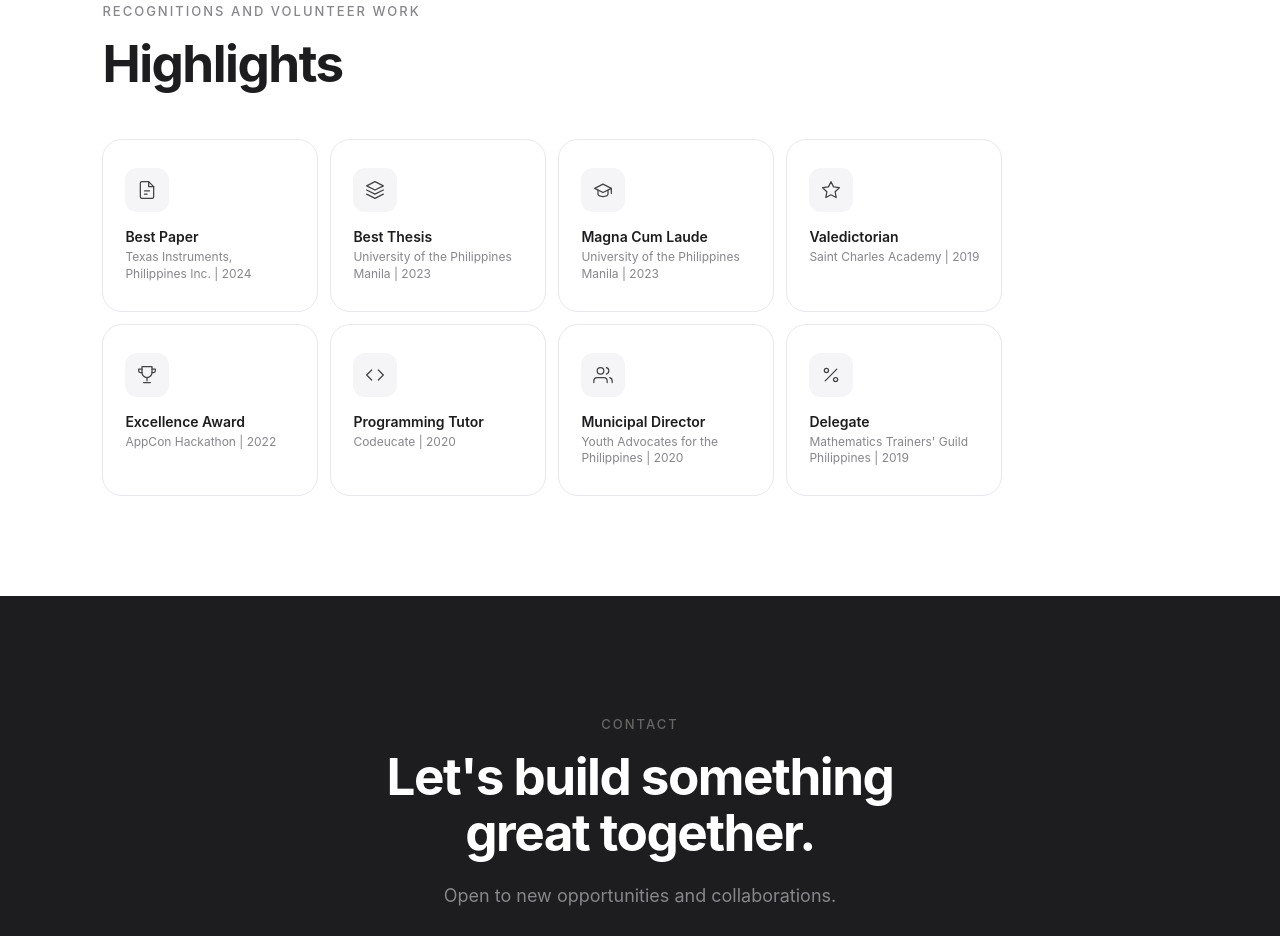
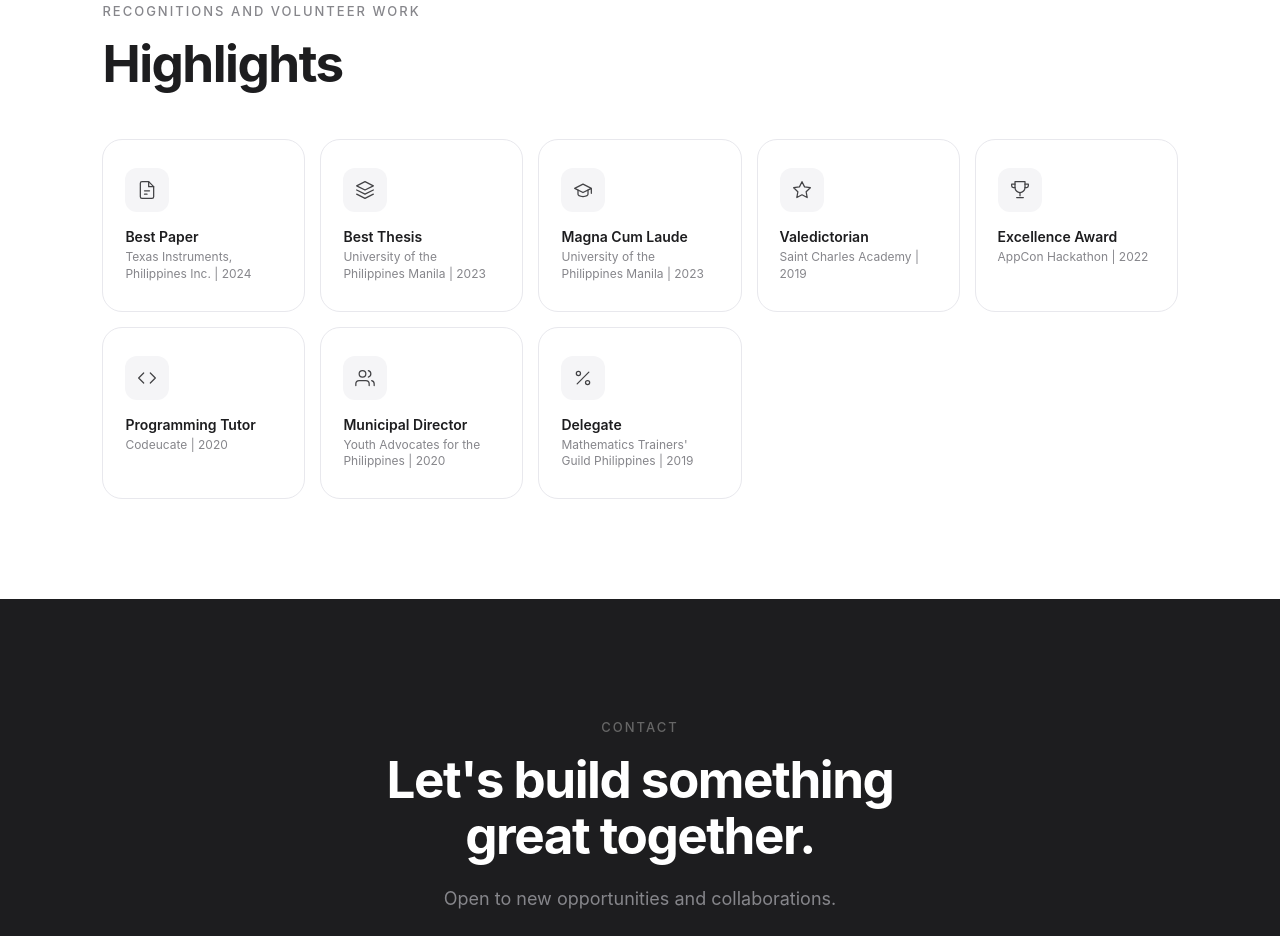
Before and after one commit to fedcoscolluela/Portfolio, a plain HTML site: page index.html in a window 1280 px wide. Shown: the part 5013-5949 px from the top of the page. Drawn offline with Linux system fonts and the light colour scheme.

Commit message:
Awards Update

```diff
--- a/css/main.css
+++ b/css/main.css
@@ -916,8 +916,7 @@ section {
 .recognitions-grid {
   display: grid;
   grid-template-columns: repeat(auto-fill, minmax(180px, 1fr));
-  gap: 12px;
-  max-width: 900px;
+  gap: 15px;
 }
 .recognition-card {
   background: var(--white);
```
